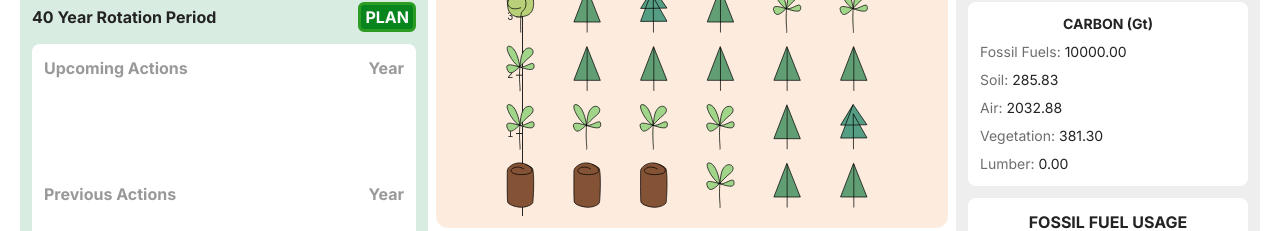
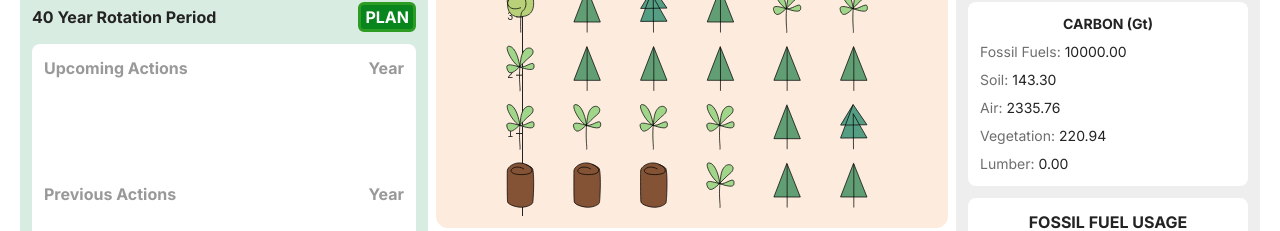
Before and after one commit to ggn1/microworld_dissertation_tcd, a Next.js app: page /world in a window 1280 px wide. Shown: the part 198-429 px from the top of the page. Built offline with nearby package versions, Linux system fonts and the light colour scheme.

Commit message:
most stable

```diff
--- a/app/components/CarbonDist.jsx
+++ b/app/components/CarbonDist.jsx
@@ -16,8 +16,8 @@
         reservoirs.push(
             <div key={reservoir} className='flex'>
                 <div className='text-[#6E6E6E] mr-1'>{reservoirLabel}:</div>
-                {/* <div>{carbon.div(Big(10**15)).toNumber().toFixed(2)}</div> */}
-                <div>{carbon.div(Big(10**6)).toNumber().toFixed(2)}</div>
+                <div>{carbon.div(Big(10**15)).toNumber().toFixed(2)}</div>
+                {/* <div>{carbon.div(Big(10**6)).toNumber().toFixed(2)}</div> */}
             </div>
         )
     }
```
Also changed, not shown: 1 other file (tests, documents, lock files or other folders).
